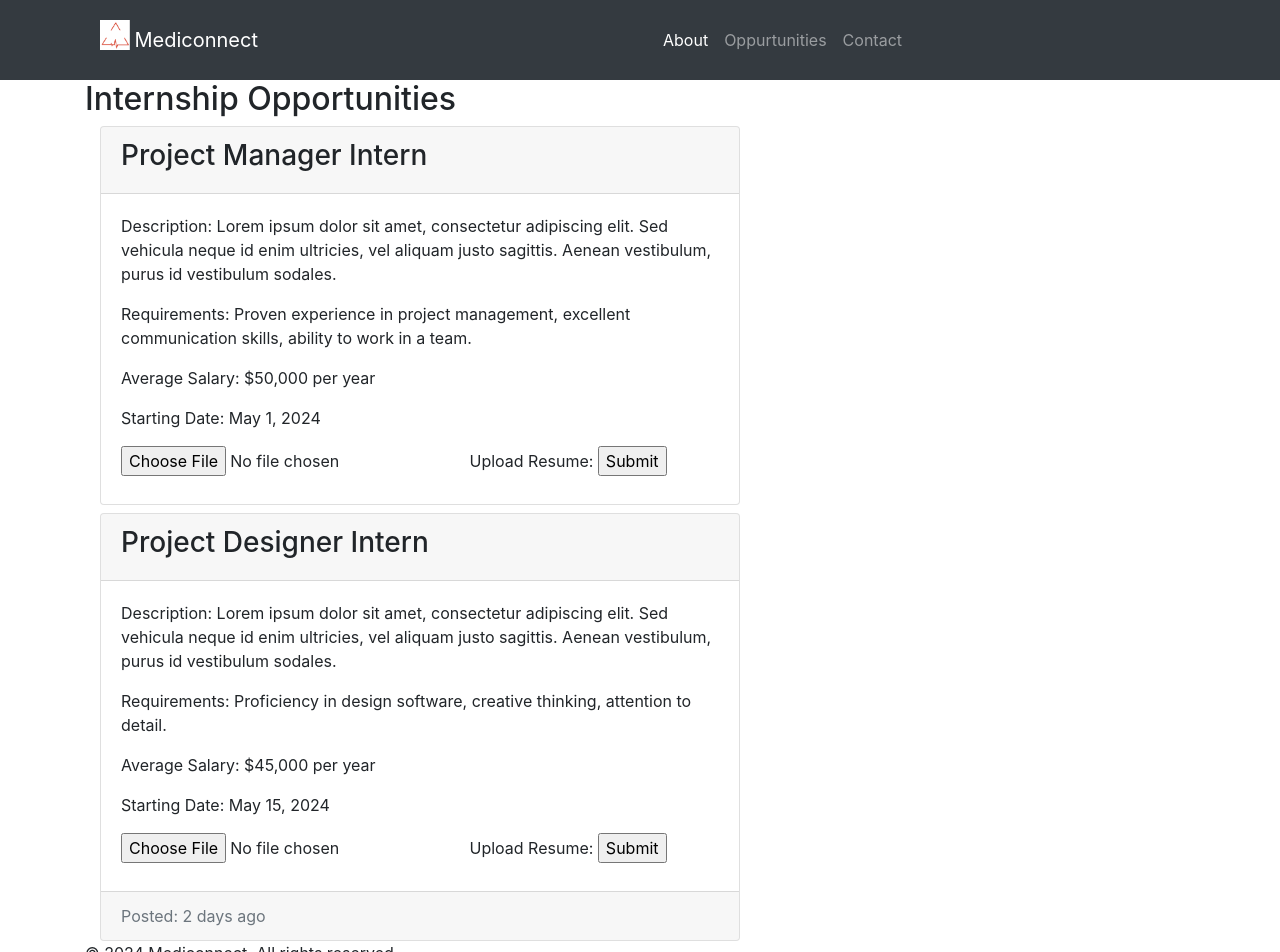
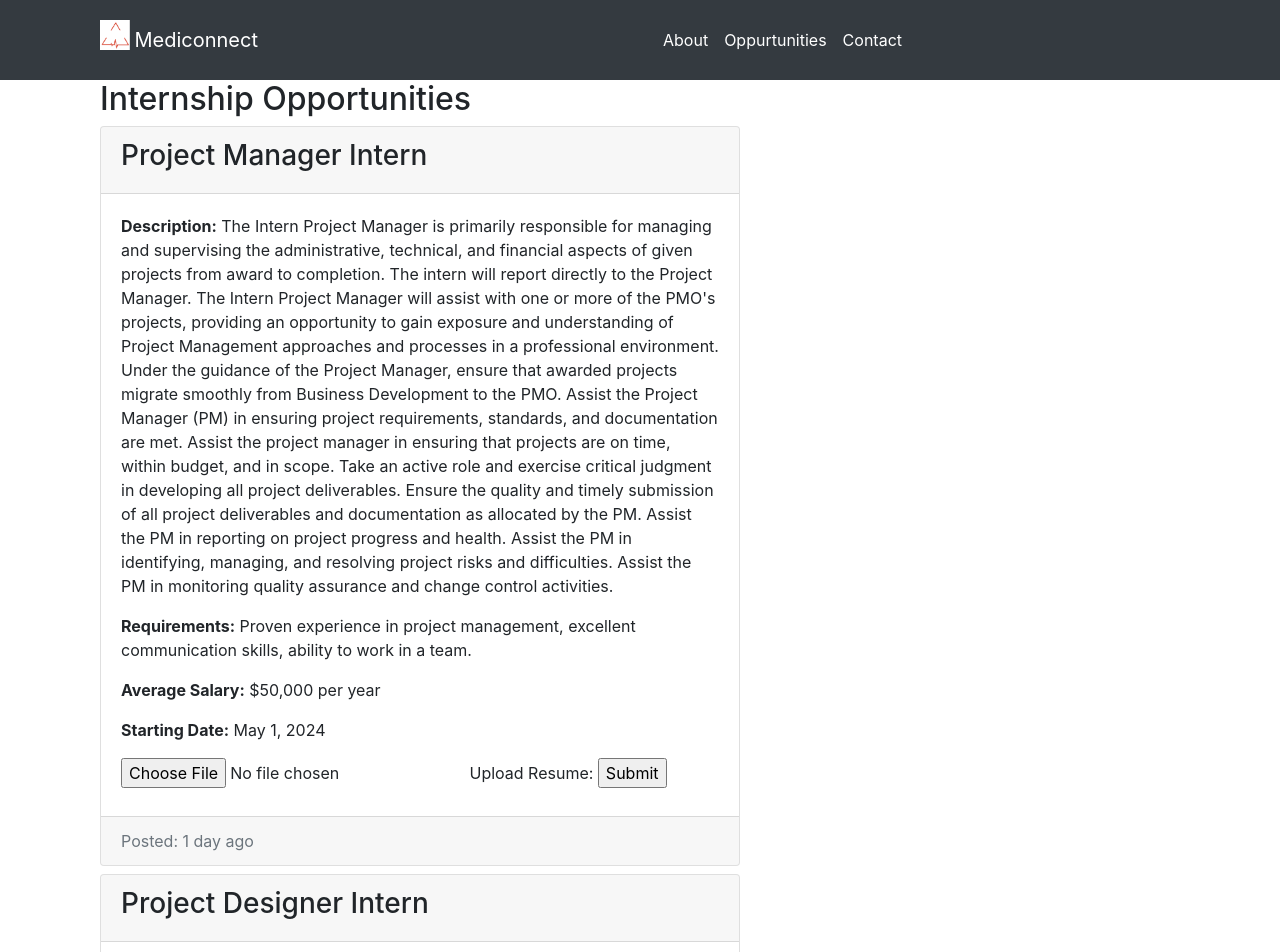
Before and after one commit to sarinaannevo/sarinaannevo.github.io, a plain HTML site: page oppurtunities.html in a window 1280 px wide. Shown: the top 952 px of the page. Drawn offline with nearby package versions, Linux system fonts and the light colour scheme.

Commit message:
Fix: small issues with styling

```diff
--- a/oppurtunities.html
+++ b/oppurtunities.html
@@ -22,12 +22,12 @@
                         <a class="nav-link active" href="./about.html">About</a>
                       </li>
                       <li class="nav-item">
-                        <a class="nav-link" aria-current="" href="./oppurtunities.html"
+                        <a class="nav-link active" aria-current="" href="./oppurtunities.html"
                           >Oppurtunities</a
                         >
                       </li>
                       <li class="nav-item">
-                        <a class="nav-link" aria-current="" href="./contact.html"
+                        <a class="nav-link active" aria-current="" href="./contact.html"
                           >Contact</a
                         >
                       </li>
@@ -38,7 +38,7 @@
         </nav>
       </header>
 
-  <div class="container">
+  <div class="container" style="padding-left: 30px;">
     <h2>Internship Opportunities</h2>
   </div>
 
@@ -49,10 +49,10 @@
         <h3>Project Manager Intern</h3>
       </div>
       <div class="card-body" >
-        <p>Description: Lorem ipsum dolor sit amet, consectetur adipiscing elit. Sed vehicula neque id enim ultricies, vel aliquam justo sagittis. Aenean vestibulum, purus id vestibulum sodales.</p>
-        <p>Requirements: Proven experience in project management, excellent communication skills, ability to work in a team.</p>
-        <p>Average Salary: $50,000 per year</p>
-        <p>Starting Date: May 1, 2024</p>
+        <p><b>Description:</b> The Intern Project Manager is primarily responsible for managing and supervising the administrative, technical, and financial aspects of given projects from award to completion. The intern will report directly to the Project Manager. The Intern Project Manager will assist with one or more of the PMO's projects, providing an opportunity to gain exposure and understanding of Project Management approaches and processes in a professional environment. Under the guidance of the Project Manager, ensure that awarded projects migrate smoothly from Business Development to the PMO. Assist the Project Manager (PM) in ensuring project requirements, standards, and documentation are met. Assist the project manager in ensuring that projects are on time, within budget, and in scope. Take an active role and exercise critical judgment in developing all project deliverables. Ensure the quality and timely submission of all project deliverables and documentation as allocated by the PM. Assist the PM in reporting on project progress and health. Assist the PM in identifying, managing, and resolving project risks and difficulties. Assist the PM in monitoring quality assurance and change control activities. </p>
+        <p><b>Requirements:</b>  Proven experience in project management, excellent communication skills, ability to work in a team.</p>
+        <p><b>Average Salary:</b> $50,000 per year</p>
+        <p><b>Starting Date:</b>  May 1, 2024</p>
         <form class="was-validated">
           <div class="custom-file">
             <input type="file" id="resume" name="resume">
@@ -61,6 +61,9 @@
             <div class="invalid-feedback">Example invalid custom file feedback</div>
           </div>
         </form>
+      </div>
+      <div class="card-footer text-muted">
+        Posted: 1 day ago
       </div>
     </div>
   </div>
@@ -72,10 +75,11 @@
         <h3>Project Designer Intern</h3>
       </div>
       <div class="card-body">
-        <p>Description: Lorem ipsum dolor sit amet, consectetur adipiscing elit. Sed vehicula neque id enim ultricies, vel aliquam justo sagittis. Aenean vestibulum, purus id vestibulum sodales.</p>
-        <p>Requirements: Proficiency in design software, creative thinking, attention to detail.</p>
-        <p>Average Salary: $45,000 per year</p>
-        <p>Starting Date: May 15, 2024</p>
+        <p><b>Description:</b> The Project Design Intern will design advertising materials, annual reports, newsletters, and HTML emails; and manage website presence and functions. Manage the website and Twitter account, make blog posts, and attend various fashion exhibitions and sample salerooms. Create a front-end implementation utilizing HTML, CSS, and JavaScript. Develop website design skills and study languages like HTML and CSS. Interaction design and data visualization can help to improve and simplify the user interface. Use project management principles to improve process and program effectiveness, reduce costs, and increase efficiency. Review senior students' spring and fall designs. Design intern for a New York-based fashion firm. Defect tracking and retesting are also carried out using QC. Design studies, space diagrams, and construction documentation in REVIT. Implement the design using HTML, JavaScript, JSP, and Java.
+</p>
+        <p><b>Requirements:</b>  Proficiency in design software, creative thinking, attention to detail.</p>
+        <p><b>Average Salary:</b> $45,000 per year</p>
+        <p><b>Starting Date:</b>  May 15, 2024</p>
         <form class="was-validated">
           <div class="custom-file">
             <input type="file" id="resume" name="resume">
```
Also changed, not shown: about.html (+2 -2 lines), contact.html (+2 -2 lines), index.html (+2 -2 lines).
